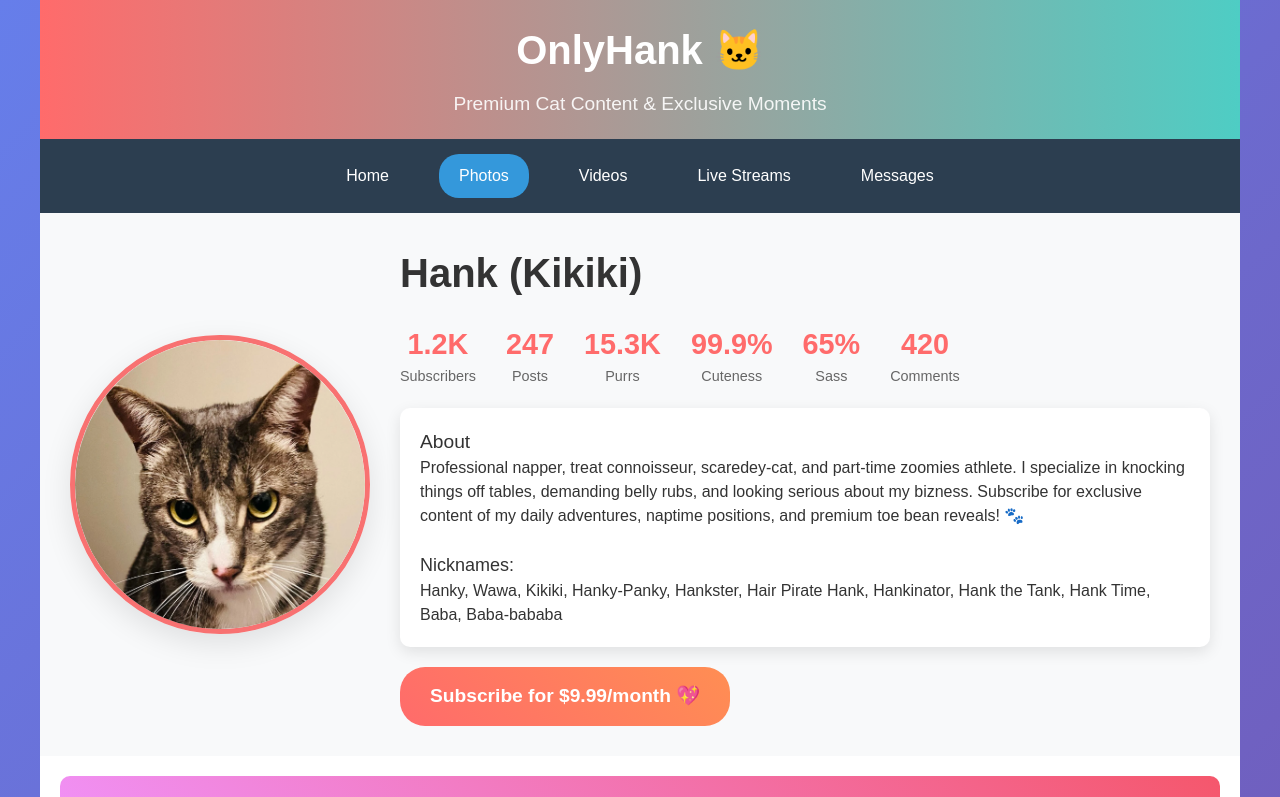
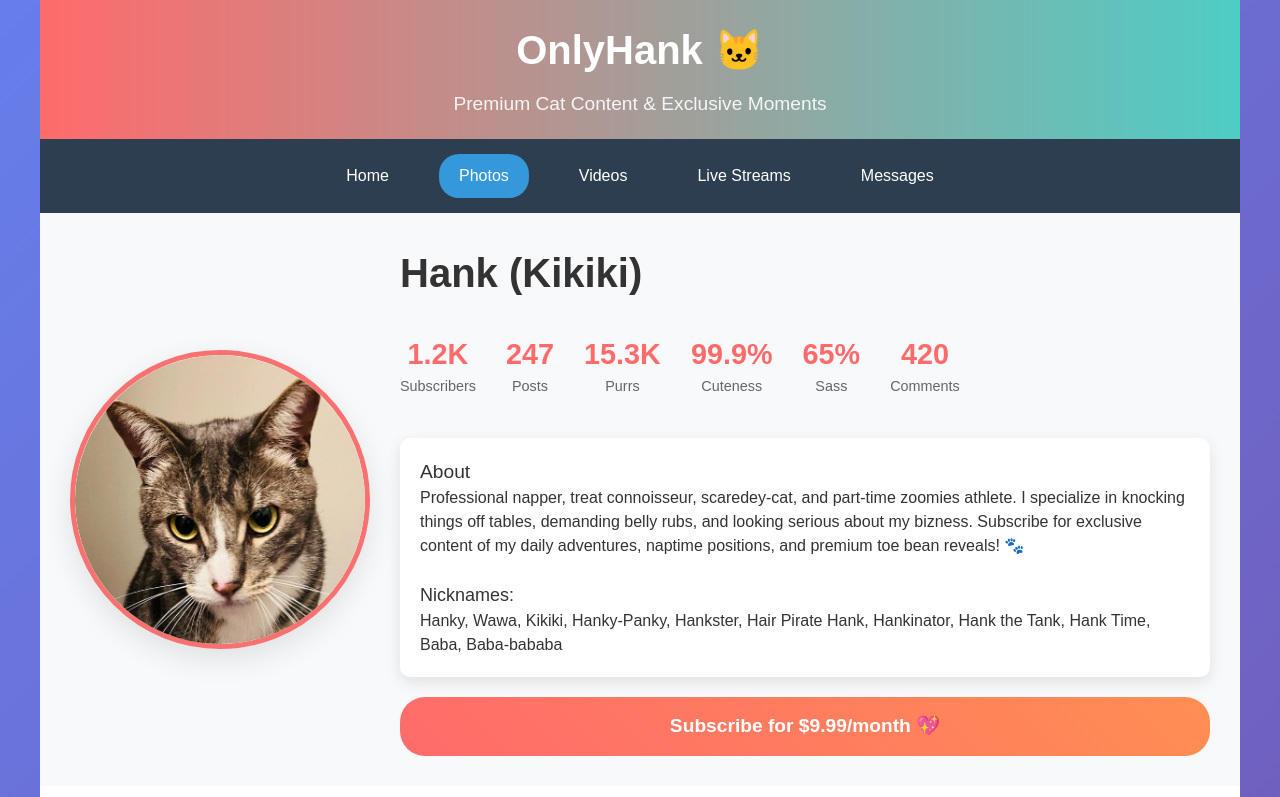
Before and after one commit to dieharders/onlyhank, a Next.js app: page / in a window 1280 px wide. Shown: the top 797 px of the page. Built offline with nearby package versions, Linux system fonts and the light colour scheme.

Commit message:
update profile-stats styling

```diff
--- a/src/app/components/ProfileSection.tsx
+++ b/src/app/components/ProfileSection.tsx
@@ -34,12 +34,12 @@ Thank you for supporting quality cat content! 💖`);
 
     return (
         <section className="profile-section">
-            <div className="flex items-center justify-center rounded bg-transparent">
+            <div className="flex flex-none items-center justify-center rounded bg-transparent">
                 <Image src={profilePic} alt="🐈" width={300} height={300} className="object-cover rounded-full border-[5px] border-red-400 shadow-[0_10px_30px_rgba(0,0,0,0.1)]" />
             </div>
-            <div className="flex-1">
+            <div className="flex flex-1 flex-col flex-wrap">
                 <h1 className="profile-name">Hank (Kikiki)</h1>
-                <div className="profile-stats">
+                <div className="flex flex-row flex-wrap gap-[30px] my-5 md:justify-start justify-center">
                     {stats.map((stat, index) => (
                         <div key={index} className="stat">
                             <div className="stat-number">{stat.number}</div>
--- a/src/app/globals.css
+++ b/src/app/globals.css
@@ -65,12 +65,6 @@ h3 {
   font-weight: bold;
   color: #333;
   margin-bottom: 10px;
-}
-
-.profile-stats {
-  display: flex;
-  gap: 30px;
-  margin: 20px 0;
 }
 
 .stat {
@@ -260,10 +254,6 @@ h3 {
     text-align: center;
   }
 
-  .profile-stats {
-    justify-content: center;
-  }
-
   .content-grid {
     grid-template-columns: 1fr;
   }
```
